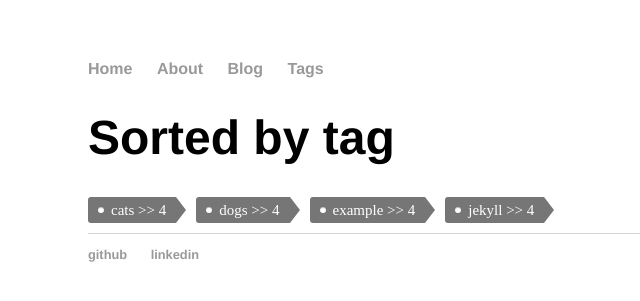
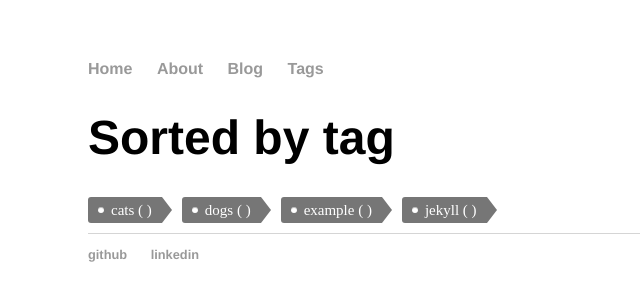
Before and after one commit to nbobhate/nbobhate.github.io, a Jekyll site: the page built from tags/index.html, in a window 1280 px wide. Shown: the top 301 px of the page, without its empty margins (104-744 px from the left). Built offline with Jekyll 4.4.1, drawn with Linux system fonts in a browser that asks for light colours.

Commit message:
Update index.html

```diff
--- a/tags/index.html
+++ b/tags/index.html
@@ -21,7 +21,7 @@ title: Sorted by tag
       {% capture this_word %}{{ tag_words[item] }}{% endcapture %}
       <li>
         <a href="#{{ this_word | cgi_escape }}" class="tag">
-          {{ this_word }} >> {{ site.tags.size }}
+          {{ this_word }} ( {{ site.tags[this_word].size }} )
           <!--span>({{ site.tags[this_word].size }})</span-->
         </a>
       </li>
```
